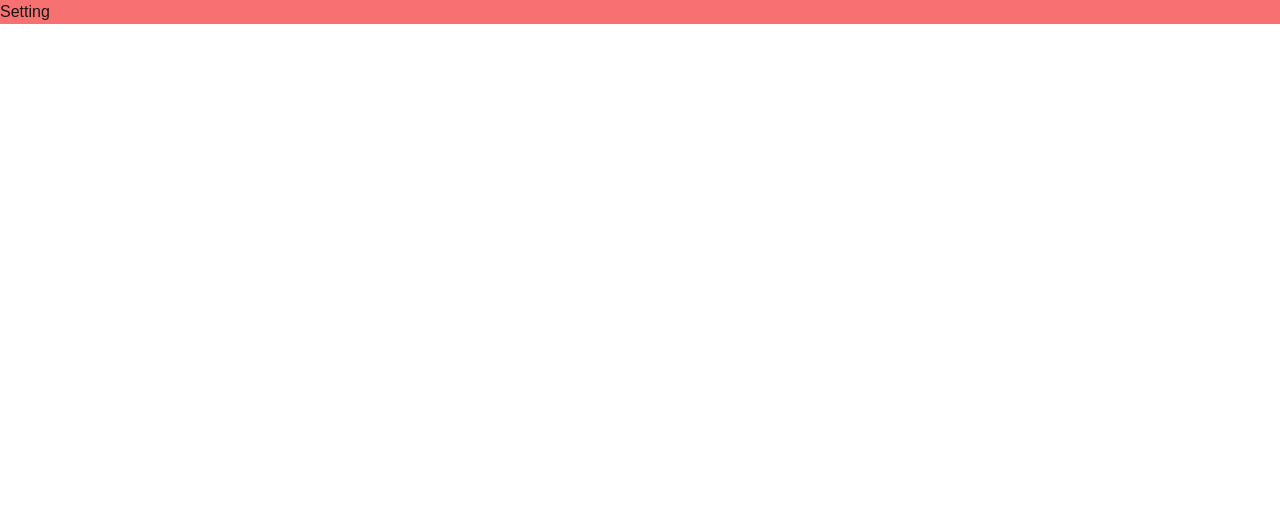
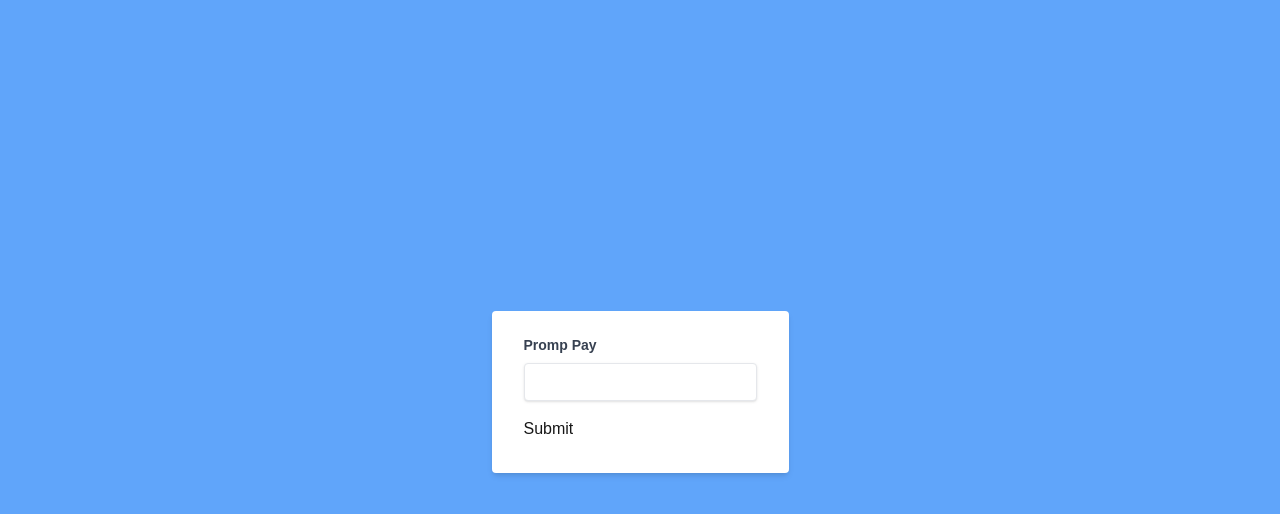
Before and after one commit to fitm-elite/software-development-camp-team-b, a Next.js app: page /setting in a window 1280 px wide. Shown: the top 514 px of the page. Built offline with nearby package versions, Linux system fonts and the light colour scheme.

Commit message:
[update] ui setting

```diff
--- a/src/app/setting/page.tsx
+++ b/src/app/setting/page.tsx
@@ -1,9 +1,37 @@
-'use client';
+"use client";
+
+import { useForm, SubmitHandler } from "react-hook-form";
+
+type UserData = {
+  promptPayNumber: string;
+};
 
 export default function Page() {
+  const {
+    register,
+    handleSubmit,
+    watch,
+    formState: { errors },
+  } = useForm<UserData>();
+  const onSubmit: SubmitHandler<UserData> = (data) => console.log(data);
   return (
-    <div className="bg-red-400">
-      <h1>Setting</h1>
+    <div className="bg-blue-400 flex justify-center h-screen items-center">
+      <form
+        onSubmit={handleSubmit(onSubmit)}
+        className="bg-white shadow-md rounded px-8 pt-6 pb-8 mb-4"
+      >
+        <div className="mb-4">
+          <label className="block text-gray-700 text-sm font-bold mb-2">
+            Promp Pay
+          </label>
+          <input
+            {...register("promptPayNumber", { required: true })}
+            className="shadow appearance-none border rounded w-full py-2 px-3 text-gray-700 leading-tight focus:outline-none focus:shadow-outline"
+          />
+           {errors.promptPayNumber && <span>This field is required</span>}
+        </div>
+        <input type="submit" />
+      </form>
     </div>
   );
 }
```
Also changed, not shown: package.json (+5 -4 lines), 1 other file (tests, documents, lock files or other folders).
